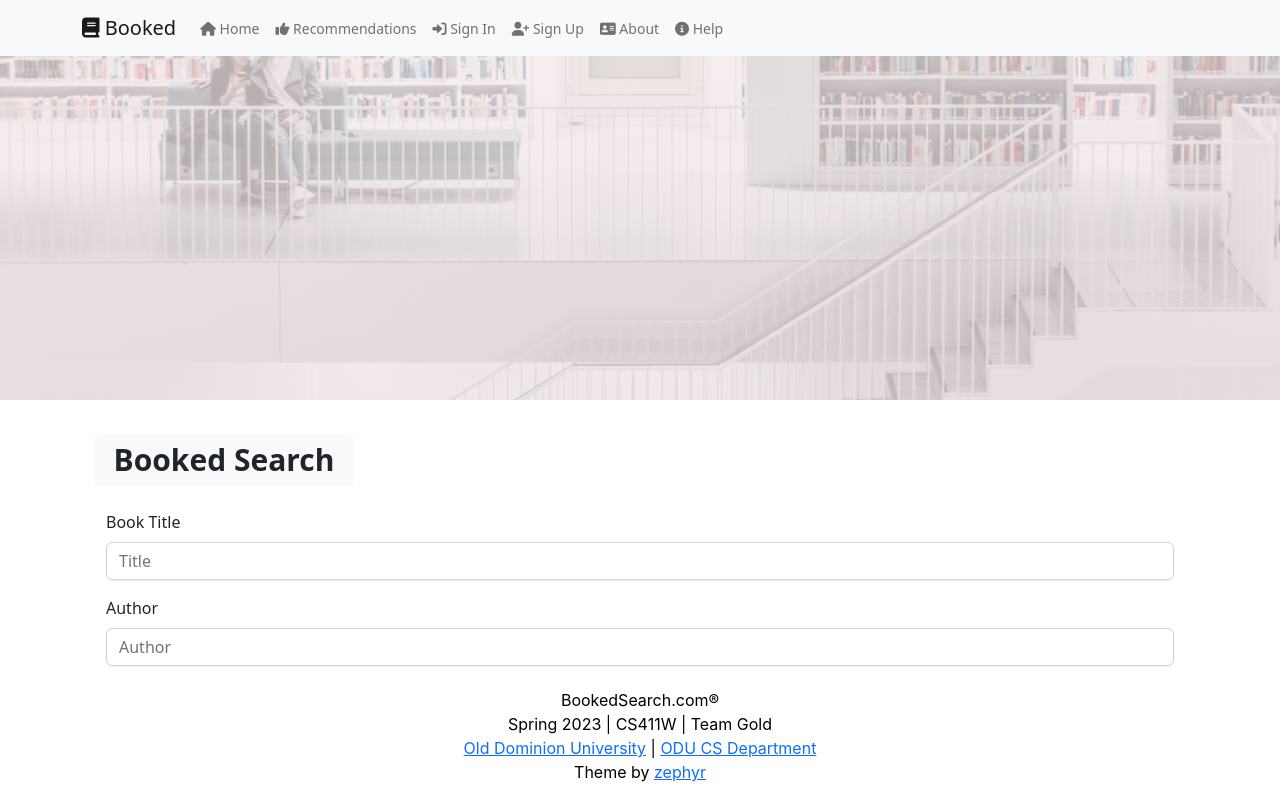
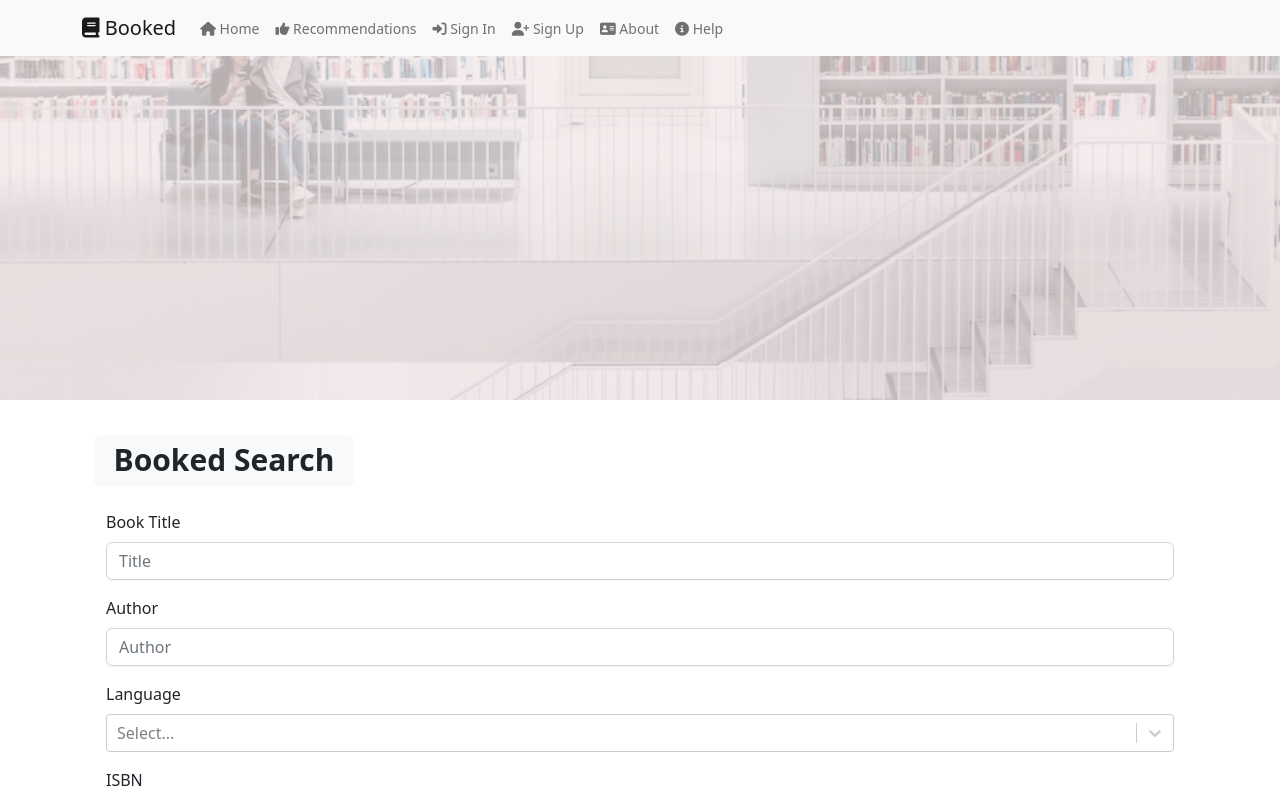
Before and after one commit to lvSojen/2023-Spring-CS411W-GOLD, a React (Create React App) app in the folder frontend/: page / in a window 1280 px wide. Shown: the top 798 px of the page. Built offline with nearby package versions, Linux system fonts and the light colour scheme.

Commit message:
changed footer display from fixed to always at the bottom of the screen, minor css changes

```diff
--- a/frontend/src/App.js
+++ b/frontend/src/App.js
@@ -13,12 +13,17 @@ import HelpScreen from "./screens/HelpScreen"
 function App() {
   return (
     <BrowserRouter>
+      <div className="app-wrapper">
         <Header />
-      <main className="py-3">
+        <main className="py-3 main-content">
           <Container>
             <Routes>
               <Route path="/" element={<HomeScreen />} exact></Route>
-            <Route path="/recommendations" element={<RecommendationsScreen />} exact></Route>
+              <Route
+                path="/recommendations"
+                element={<RecommendationsScreen />}
+                exact
+              ></Route>
               <Route path="/about" element={<AboutScreen />} exact></Route>
               <Route path="/signin" element={<SignInScreen />} exact></Route>
               <Route path="/signup" element={<SignUpScreen />} exact></Route>
@@ -32,6 +37,7 @@ function App() {
           </Container>
         </main>
         <Footer />
+      </div>
     </BrowserRouter>
   )
 }
--- a/frontend/src/index.css
+++ b/frontend/src/index.css
@@ -1,35 +1,22 @@
-html {
-  height: 100%;
-}
-
-footer {
-  background: #fff;
-  position: fixed;
-  bottom: 0;
-  height: auto;
-  width: 100vw;
-  font-family: -apple-system, BlinkMacSystemFont, "Segoe UI", "Roboto", "Oxygen",
-    "Ubuntu", "Cantarell", "Fira Sans", "Droid Sans", "Helvetica Neue",
-    sans-serif;
-  color: #000000;
-  flex-shrink: 0;
-}
-
 body {
-  display: flex;
-  position: relative;
-  flex-direction: column;
-  min-height: 100%;
   margin: 0;
   font-family: -apple-system, BlinkMacSystemFont, "Segoe UI", "Roboto", "Oxygen",
     "Ubuntu", "Cantarell", "Fira Sans", "Droid Sans", "Helvetica Neue",
     sans-serif;
   -webkit-font-smoothing: antialiased;
   -moz-osx-font-smoothing: grayscale;
-  padding-bottom: 8.5rem;
 }
 
 code {
   font-family: source-code-pro, Menlo, Monaco, Consolas, "Courier New",
     monospace;
 }
+.app-wrapper {
+  display: flex;
+  flex-direction: column;
+  min-height: 100vh;
+}
+
+.main-content {
+  flex-grow: 1;
+}
```
Lines whose indentation alone changed are shown as unchanged.
